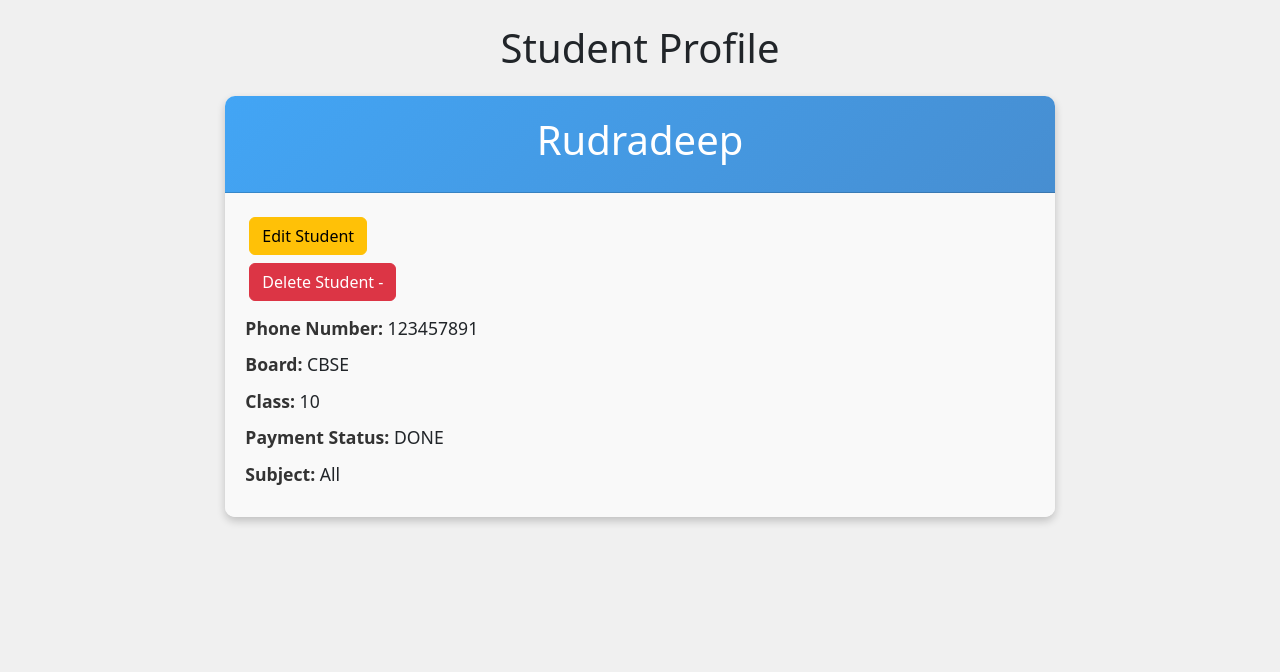
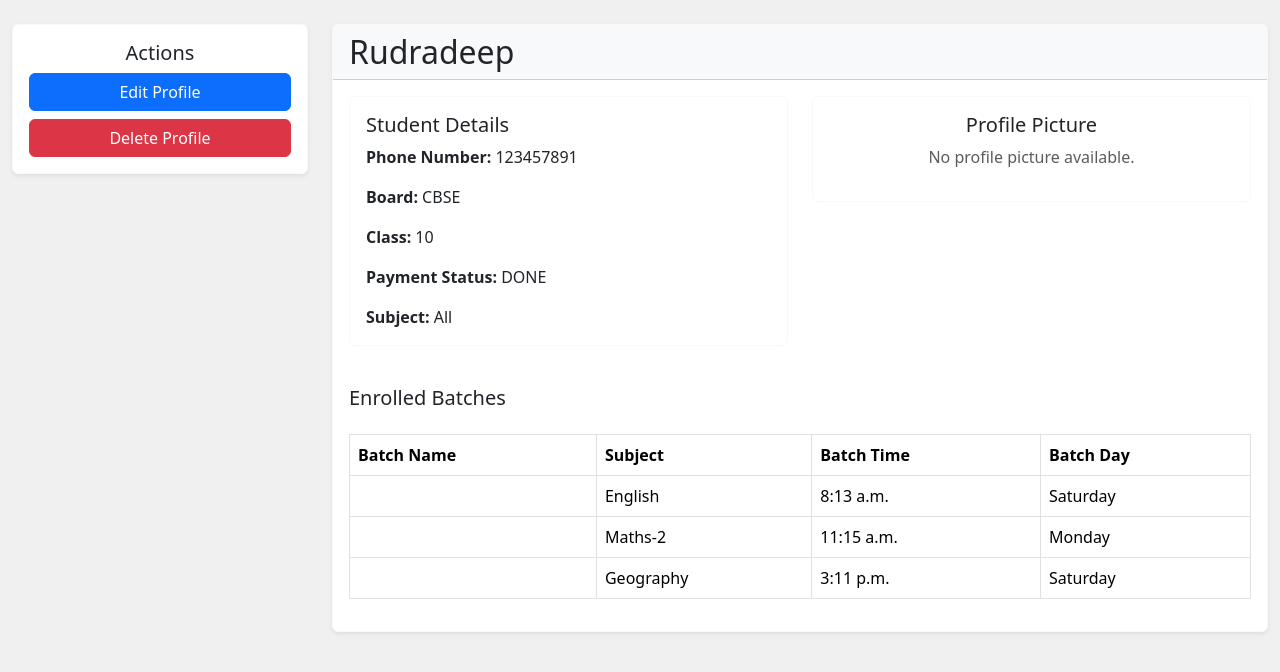
Before and after one commit to Mainak27das/Student-Tracking-App, a Django app: page /student/1/ in a window 1280 px wide. Shown: the part 56-728 px from the top of the page. Run offline with Django 5.2, Linux system fonts and the light colour scheme; data comes from the database, SQL or seed files in the repository; both versions use the stored data as it was after the commit.

Commit message:
profile ui updated

```diff
--- a/myapp/views.py
+++ b/myapp/views.py
@@ -46,8 +46,10 @@ def add_student(request):
 
 def student_profile(request, student_id):
     student = get_object_or_404(Student, id=student_id)
+    batches = Batch.objects.filter(students=student)  # Get batches where this student is present
     context = {
         'student': student,
+        'batches': batches,
     }
     return render(request, 'student_profile.html', context)
 
@@ -56,7 +58,8 @@ def create_batch(request):
         form = BatchForm(request.POST)
         if form.is_valid():
             form.save()
-            return redirect('index')
+            messages.success(request, "Batch created successfully!")
+            return redirect('view_batches')
     else:
         form = BatchForm()
     return render(request, 'create_batch.html', {'form': form})
@@ -132,6 +135,7 @@ def delete_batch(request, id):
     batch = get_object_or_404(Batch, id=id)
     if request.method == "POST":
         batch.delete()
+        messages.success(request, 'Batch deleted successfully!')
         return redirect('view_batches')
     return render(request, 'confirm_delete.html', {'batch': batch})
 
--- a/templates/student_profile.html
+++ b/templates/student_profile.html
@@ -3,54 +3,86 @@
 {% load static %}
 {% block style %}
 <link rel="stylesheet" href="{% static 'css/style.css' %}">
-<style>
-    .profile-card {
-        border-radius: 10px;
-        overflow: hidden;
-        box-shadow: 0 4px 8px rgba(0, 0, 0, 0.2);
-    }
-    .profile-card-header {
-        background: linear-gradient(135deg, #42a5f5, #478ed1);
-        color: white;
-        text-align: center;
-        padding: 20px;
-    }
-    .profile-card-body {
-        padding: 20px;
-        background-color: #f9f9f9;
-    }
-    .profile-card-body h5 {
-        margin-bottom: 20px;
-        font-size: 1.75rem;
-    }
-    .profile-card-body p {
-        margin: 10px 0;
-        font-size: 1.1rem;
-    }
-    .profile-card-body strong {
-        color: #333;
-    }
-</style>
 {% endblock style %}
 
 {% block body %}
 <div class="container-fluid py-4">
-    <h1 class="text-center mb-4">Student Profile</h1>
+    <div class="row">
+        <!-- Sidebar (optional) -->
+        <div class="col-md-4 col-lg-3">
+            <div class="card border-light shadow-sm mb-4">
+                <div class="card-body">
+                    <h5 class="card-title text-center">Actions</h5>
+                    <a href="" class="btn btn-primary w-100 mb-2">Edit Profile</a>
+                    <form method="post" action="" style="display:inline;">
+                        {% csrf_token %}
+                        <button type="submit" class="btn btn-danger w-100">Delete Profile</button>
+                    </form>
+                </div>
+            </div>
+        </div>
 
-    <div class="row justify-content-center">
-        <div class="col-lg-8 col-md-10 col-sm-12">
-            <div class="card profile-card border-0">
-                <div class="card-header profile-card-header">
-                    <h1 class="card-title">{{ student.name }}</h1>
+        <!-- Main Content -->
+        <div class="col-md-8 col-lg-9">
+            <div class="card border-light shadow-sm mb-4">
+                <div class="card-header bg-light text-dark">
+                    <h2 class="card-title mb-0">{{ student.name }}</h2>
                 </div>
-                <div class="card-body profile-card-body">
-                    <div class="p-1"><button type="button" class="btn btn-warning">Edit Student</button></div>
-                    <div class="p-1"><button type="button" class="btn btn-danger">Delete Student -</button></div>
-                    <p><strong>Phone Number:</strong> {{ student.phone_number }}</p>
-                    <p><strong>Board:</strong> {{ student.get_board_display }}</p>
-                    <p><strong>Class:</strong> {{ student.student_class }}</p>
-                    <p><strong>Payment Status:</strong> {{ student.get_payment_display }}</p>
-                    <p><strong>Subject:</strong> {{ student.subject }}</p>
+                <div class="card-body">
+                    <div class="row mb-4">
+                        <div class="col-md-6">
+                            <div class="card border-light mb-3">
+                                <div class="card-body">
+                                    <h5 class="card-title">Student Details</h5>
+                                    <p class="card-text"><strong>Phone Number:</strong> {{ student.phone_number }}</p>
+                                    <p class="card-text"><strong>Board:</strong> {{ student.get_board_display }}</p>
+                                    <p class="card-text"><strong>Class:</strong> {{ student.student_class }}</p>
+                                    <p class="card-text"><strong>Payment Status:</strong> {{ student.get_payment_display }}</p>
+                                    <p class="card-text"><strong>Subject:</strong> {{ student.subject }}</p>
+                                </div>
+                            </div>
+                        </div>
+
+                        <div class="col-md-6">
+                            <div class="card border-light mb-3">
+                                <div class="card-body text-center">
+                                    <h5 class="card-title">Profile Picture</h5>
+                                    {% if student.profile_picture %}
+                                        <img src="{{ student.profile_picture.url }}" alt="Profile Picture" class="img-fluid rounded-circle border" style="max-width: 150px;">
+                                    {% else %}
+                                        <p class="text-muted">No profile picture available.</p>
+                                    {% endif %}
+                                </div>
+                            </div>
+                        </div>
+                    </div>
+
+                    <!-- Batches Section -->
+                    <h5 class="mb-4">Enrolled Batches</h5>
+                    {% if batches %}
+                        <table class="table table-bordered table-hover">
+                            <thead class="thead-light">
+                                <tr>
+                                    <th>Batch Name</th>
+                                    <th>Subject</th>
+                                    <th>Batch Time</th>
+                                    <th>Batch Day</th>
+                                </tr>
+                            </thead>
+                            <tbody>
+                                {% for batch in batches %}
+                                <tr>
+                                    <td>{{ batch.batch_name }}</td>
+                                    <td>{{ batch.subject_name }}</td>
+                                    <td>{{ batch.batch_time }}</td>
+                                    <td>{{ batch.batch_day }}</td>
+                                </tr>
+                                {% endfor %}
+                            </tbody>
+                        </table>
+                    {% else %}
+                        <p class="text-muted">No batches assigned to this student.</p>
+                    {% endif %}
                 </div>
             </div>
         </div>
```
Also changed, not shown: db.sqlite3.
